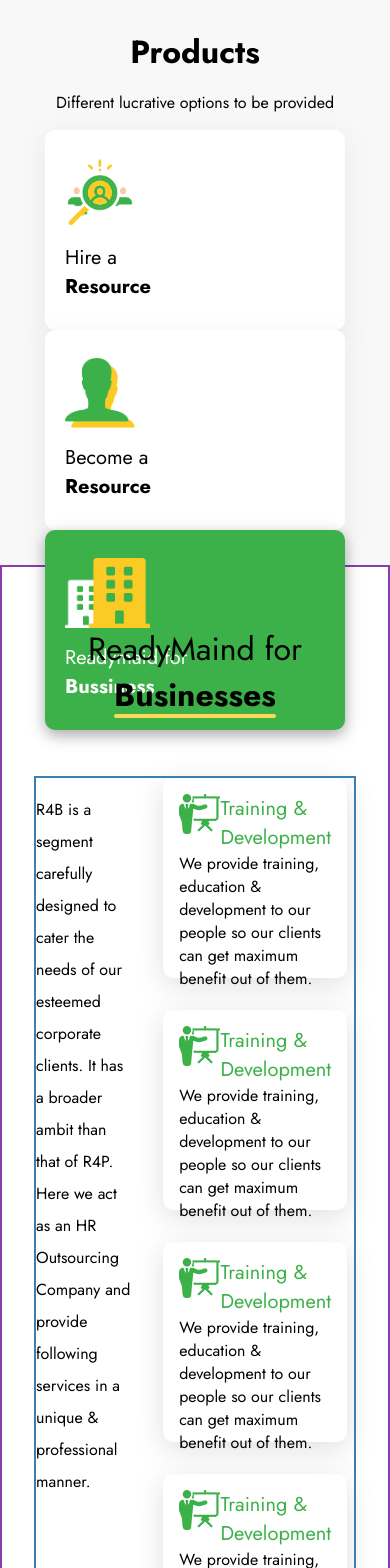
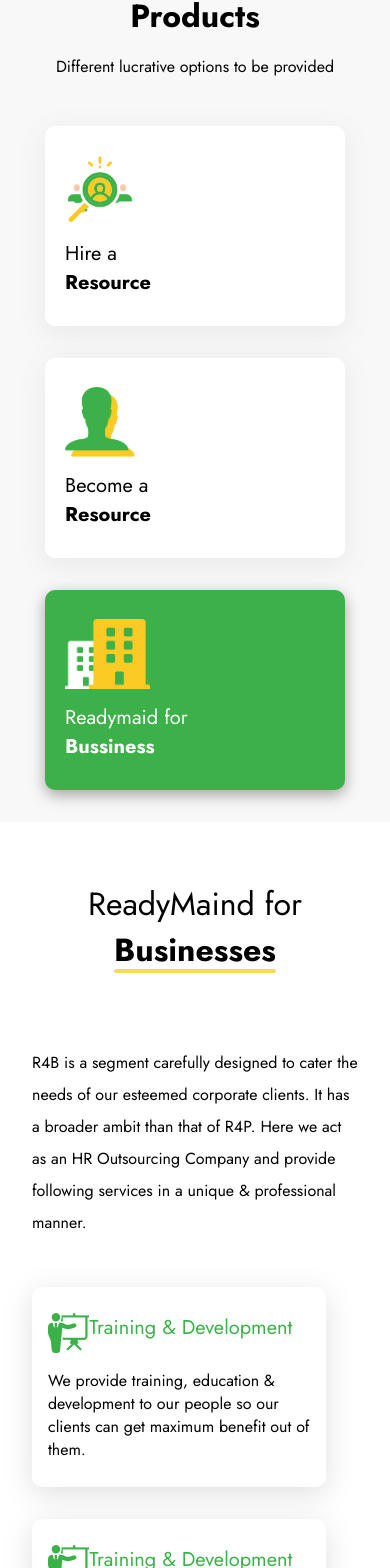
Before and after one commit to MehfoozurRehman/readymaid-web, a React (Vite) app: page /products/readymaind_for_businesses in a window 390 px wide. Shown: the part 115-1683 px from the top of the page. Built offline with nearby package versions, Linux system fonts and the light colour scheme.

Commit message:
ReadyMaind for busineeses section Responsive done

```diff
--- a/src/App.scss
+++ b/src/App.scss
@@ -409,7 +409,7 @@ body {
 }
 .products__jumbotron__cards {
   // border: 1px solid #3c48b1;
-  height: 400px;
+  // height: 400px;
   display: flex;
   justify-content: center;
   align-items: center;
@@ -470,7 +470,7 @@ body {
   height: 100%;
   padding: 0 2rem;
   width: 100%;
-  border: 2px solid #8c3cb1;
+  // border: 2px solid #8c3cb1;
 }
 .RMB__title {
   text-align: center;
@@ -495,7 +495,7 @@ body {
 .RMB__cards__container {
   height: 100%;
   width: 100%;
-  border: 2px solid #3c80b1;
+  // border: 2px solid #3c80b1;
   display: flex;
   justify-content: space-between;
 }
@@ -505,7 +505,6 @@ body {
   padding: 1rem 0rem;
   line-height: 200%;
   margin-right: 2rem;
-
 }
 .RMB__cards__right {
   width: 60%;
@@ -549,7 +548,7 @@ body {
 .RMB__container__second__cards__container {
   height: 100%;
   width: 100%;
-  border: 2px solid #d00909;
+  // border: 2px solid #d00909;
   padding: 4rem;
   display: flex;
   justify-content: center;
@@ -566,29 +565,30 @@ body {
   box-shadow: rgba(0, 0, 0, 0.15) 1.95px 1.95px 2.6px;
   padding: 2rem;
 }
-.RMB__container__second__card:nth-child(2){
+.RMB__container__second__card:nth-child(2) {
   margin: 0 2rem;
   background-color: rgb(255, 216, 87);
-  color:black;
+  color: black;
 }
-.RMB__container__second__card:nth-child(2) .RMB__container__second__card__price{
-  color:black;
+.RMB__container__second__card:nth-child(2)
+  .RMB__container__second__card__price {
+  color: black;
 }
-.RMB__container__second__card:nth-child(3){
-  margin: 0 2rem;
+.RMB__container__second__card:nth-child(3) {
   background-color: $color-primary;
-  color:white;
+  color: white;
 }
-.RMB__container__second__card:nth-child(3) .RMB__container__second__card__price{
-  color:white;
+.RMB__container__second__card:nth-child(3)
+  .RMB__container__second__card__price {
+  color: white;
 }
-.RMB__container__second__card:nth-child(3) .RMB__container__second__card__anchor{
-  color:white;
+.RMB__container__second__card:nth-child(3)
+  .RMB__container__second__card__anchor {
+  color: white;
 }
 .RMB__container__second__card:nth-child(3).RMB__container__second__card__anchor::after {
-  color:white;
+  color: white;
 }
-
 
 .RMB__container__second__card__title {
   font-size: 30px;
@@ -617,7 +617,7 @@ body {
   text-decoration: none;
   color: black;
 }
-.RMB__container__second__card__anchor::after {
+.RMB__container__second__card__anchor::after{
   content: "";
   position: absolute;
   bottom: 0;
@@ -627,3 +627,42 @@ body {
   height: 2px;
   width: 100%;
 }
+@media (max-width: 1175px) {
+  .RMB__container__second__card:nth-child(3) {
+    margin: 2rem 0rem;
+  }
+}
+@media (max-width: 1000px) {
+  .products__jumbotron__cards {
+    padding: 2rem 0rem;
+  }
+  .products__jumbotron__card:nth-child(2) {
+    margin: 2rem;
+  }
+  .RMB__cards__container {
+    flex-direction: column;
+  }
+  .RMB__cards__left {
+    width: 100%;
+    margin-bottom: 2rem;
+  }
+  .RMB__cards__right {
+    width: 100%;
+    justify-content: center;
+  }
+  .RMB__container__second__card:nth-child(2) {
+    margin:0rem 2rem;
+  }
+
+}
+@media (max-width: 875px) {
+  .RMB__container__second__card:nth-child(1) {
+    margin-bottom: 2rem;
+  }
+  .RMB__container__second__card:nth-child(2) {
+    margin: 0rem;
+}
+.RMB__container__second__card:nth-child(3) {
+  margin: 2rem 0rem 0rem 0rem;
+}
+}
```
